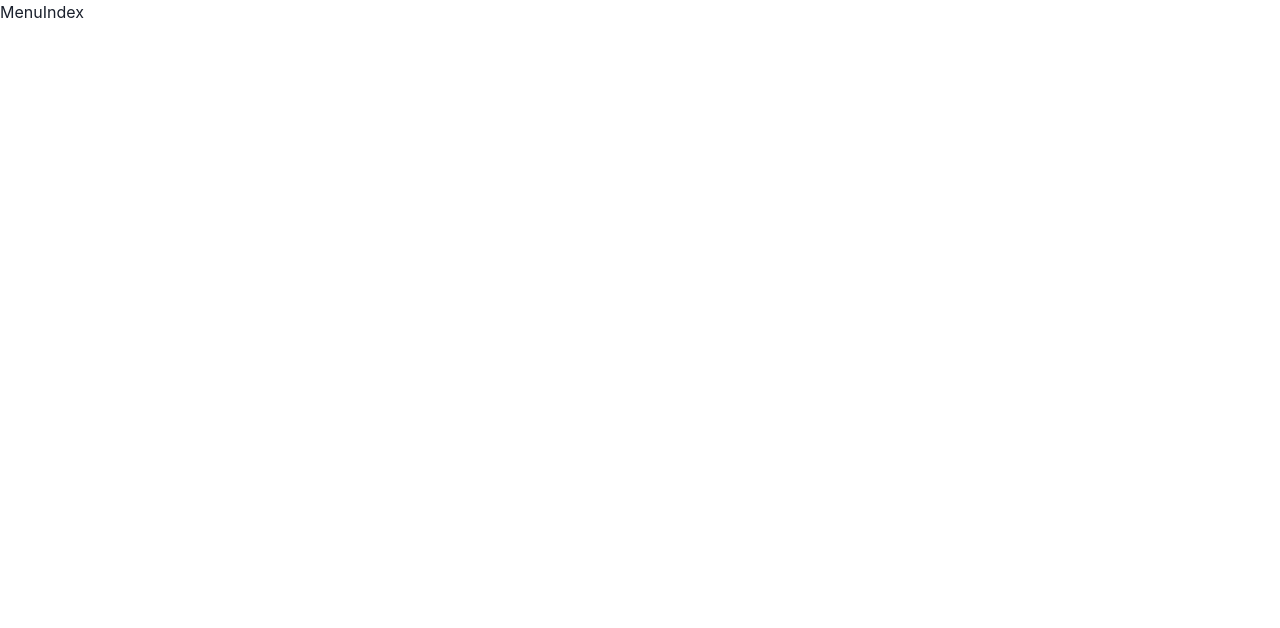
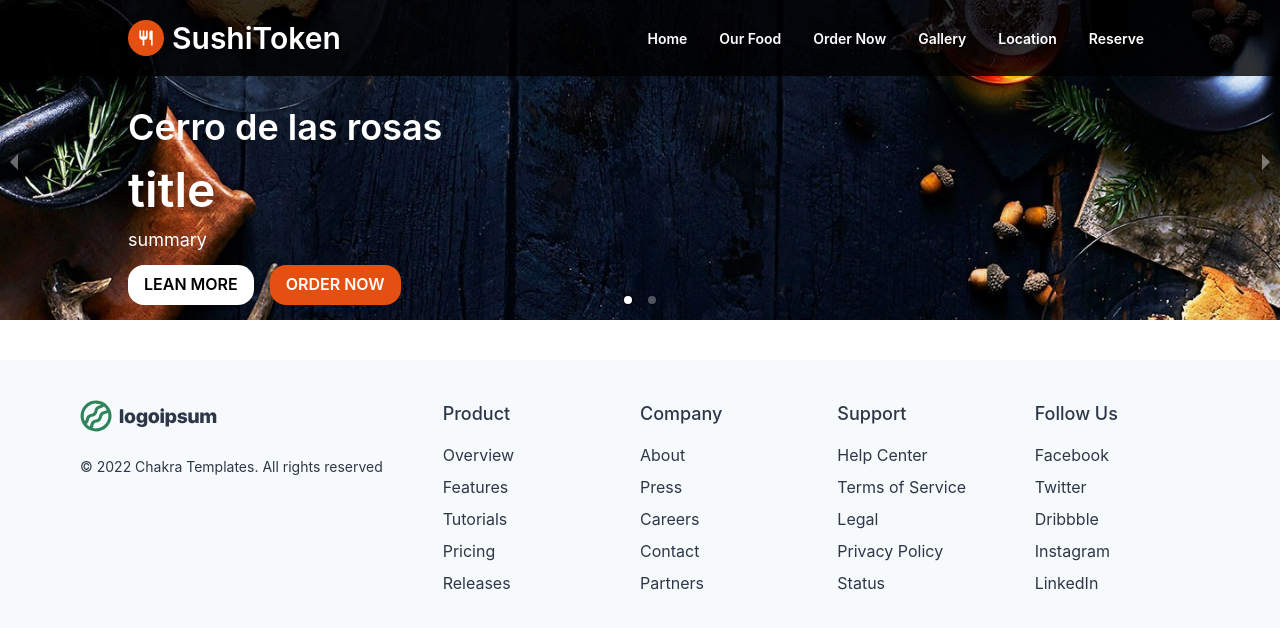
Before and after one commit to FrancoCarrizoDev/sushi-token-frontend, a Next.js app: page /locations/1 in a window 1280 px wide. Shown: the top 628 px of the page. Built offline with nearby package versions, Linux system fonts and the light colour scheme.

Commit message:
last commit

```diff
--- a/pages/index.tsx
+++ b/pages/index.tsx
@@ -4,7 +4,7 @@ import Image from 'next/image'
 import { Carousel } from 'react-responsive-carousel'
 import MainLayout from '../components/ui/MainLayout'
 import 'react-responsive-carousel/lib/styles/carousel.min.css'
-import { Footer } from '../components/ui'
+
 interface IMainBanner {
   image: string
   pretitle: string
--- a/pages/locations/[local]/index.tsx
+++ b/pages/locations/[local]/index.tsx
@@ -1,7 +1,169 @@
+import { Box, Button, Stack, Text } from '@chakra-ui/react'
+import { GetStaticPaths, GetStaticProps, NextPage } from 'next'
+import Image from 'next/image'
 import React from 'react'
+import { Carousel } from 'react-responsive-carousel'
+import { MainLayout } from '../../../components/ui'
+import 'react-responsive-carousel/lib/styles/carousel.min.css'
+interface Props {
+  local: string
+}
 
-const MenuIndex = () => {
-  return <div>MenuIndex</div>
+const MenuIndex: NextPage<Props> = ({ local }) => {
+  console.log(local)
+  return (
+    <MainLayout
+      title={`Bienvenido a ${local}`}
+      pageDescription={`Todo acerca de nuestro tocal ${local}`}
+    >
+      <Carousel
+        showStatus={false}
+        swipeable={false}
+        infiniteLoop
+        transitionTime={1000}
+        interval={10000}
+      >
+        <Box minH={'40vh'}>
+          <Image src={'/assets/banner2.jpg'} alt='image1' layout='fill' objectFit='cover' />
+
+          <Box
+            position={'relative'}
+            paddingTop={{ base: '100px' }}
+            width={{ base: '90%', lg: '80%', '2xl': '70%' }}
+            margin='0 auto'
+            fontWeight={'600'}
+          >
+            <Text
+              fontSize={{ base: '4xl' }}
+              color='white'
+              textAlign={{ base: 'center', md: 'start' }}
+            >
+              Cerro de las rosas
+            </Text>
+            <Text
+              fontSize={{ base: '5xl' }}
+              color='white'
+              textAlign={{ base: 'center', md: 'start' }}
+            >
+              title
+            </Text>
+            <Text
+              fontSize={{ base: 'large' }}
+              fontWeight='normal'
+              color='white'
+              textAlign={{ base: 'center', md: 'start' }}
+              maxW={{ base: 'auto', md: '50%' }}
+            >
+              summary
+            </Text>
+            <Stack
+              spacing={4}
+              direction='row'
+              justify={{ base: 'center', md: 'start' }}
+              marginTop={{ base: '3' }}
+            >
+              <Button color='black' backgroundColor='white' size='md' borderRadius={'2xl'}>
+                LEAN MORE
+              </Button>
+              <Button
+                backgroundColor='hsl(18deg 86% 48%)'
+                color='white'
+                size='md'
+                borderRadius={'2xl'}
+              >
+                ORDER NOW
+              </Button>
+            </Stack>
+          </Box>
+        </Box>
+        <Box minH={'40vh'}>
+          <Image src={'/assets/banner2.jpg'} alt='image1' layout='fill' objectFit='cover' />
+
+          <Box
+            position={'relative'}
+            width={{ base: '90%', lg: '80%', '2xl': '70%' }}
+            margin='0 auto'
+            fontWeight={'600'}
+          >
+            <Text
+              fontSize={{ base: '4xl' }}
+              color='white'
+              textAlign={{ base: 'center', md: 'start' }}
+            >
+              pretitle
+            </Text>
+            <Text
+              fontSize={{ base: '5xl' }}
+              color='white'
+              textAlign={{ base: 'center', md: 'start' }}
+            >
+              title
+            </Text>
+            <Text
+              fontSize={{ base: 'large' }}
+              fontWeight='normal'
+              color='white'
+              textAlign={{ base: 'center', md: 'start' }}
+              maxW={{ base: 'auto', md: '50%' }}
+            >
+              summary
+            </Text>
+            <Stack
+              spacing={4}
+              direction='row'
+              justify={{ base: 'center', md: 'start' }}
+              marginTop={{ base: '3' }}
+            >
+              <Button color='black' backgroundColor='white' size='md' borderRadius={'2xl'}>
+                LEAN MORE
+              </Button>
+              <Button
+                backgroundColor='hsl(18deg 86% 48%)'
+                color='white'
+                size='md'
+                borderRadius={'2xl'}
+              >
+                ORDER NOW
+              </Button>
+            </Stack>
+          </Box>
+        </Box>
+      </Carousel>
+    </MainLayout>
+  )
+}
+
+export const getStaticPaths: GetStaticPaths = async (ctx) => {
+  const localesSlugs = await [
+    { params: { local: 'cerro-de-las-rosas' } },
+    { params: { local: 'nueva-cordoba' } },
+    { params: { local: 'barrio-jardin' } }
+  ]
+
+  return {
+    paths: localesSlugs,
+    fallback: false
+  }
+}
+
+export const getStaticProps: GetStaticProps = async ({ params }) => {
+  const { local = '' } = params as { local: string }
+  const product = await {}
+
+  // if (!product)
+  //   return {
+  //     redirect: {
+  //       destination: '/',
+  //       permanent: false
+  //     }
+  //   }
+
+  return {
+    props: {
+      local
+    },
+    revalidate: 60 * 60 * 24
+  }
 }
 
 export default MenuIndex
--- a/pages/locations/index.tsx
+++ b/pages/locations/index.tsx
@@ -1,7 +1,7 @@
 import React from 'react'
 
-const LocationIndex = () => {
-  return <div>LocationIndex</div>
+const LocationsIndex = () => {
+  return <div>LocationsIndex</div>
 }
 
-export default LocationIndex
+export default LocationsIndex
```
